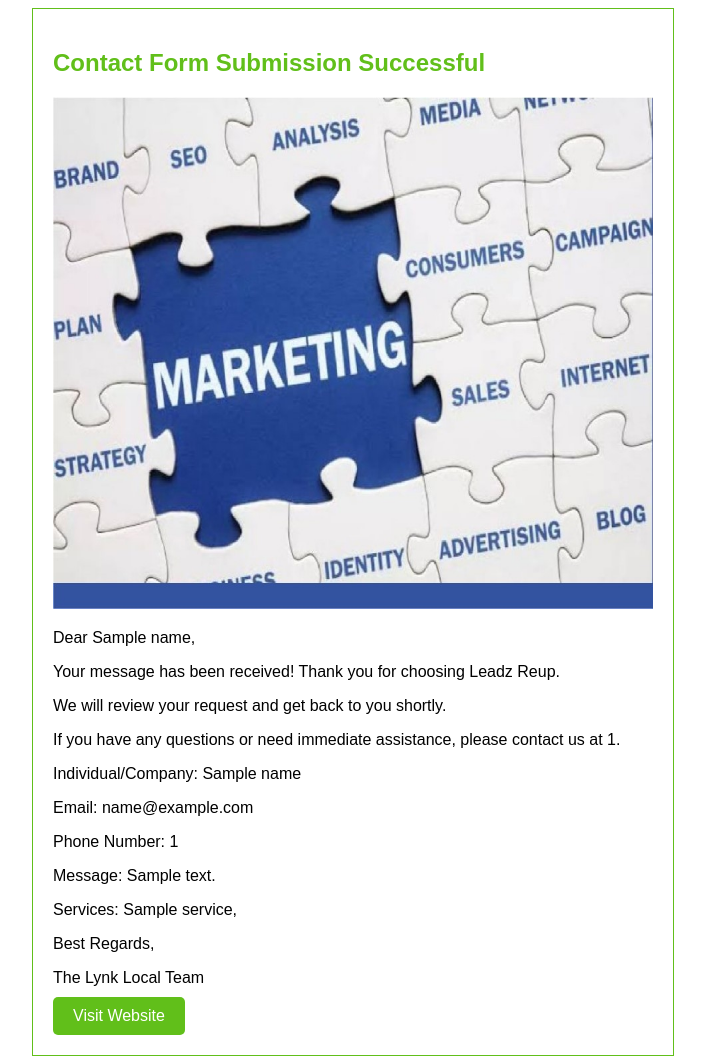
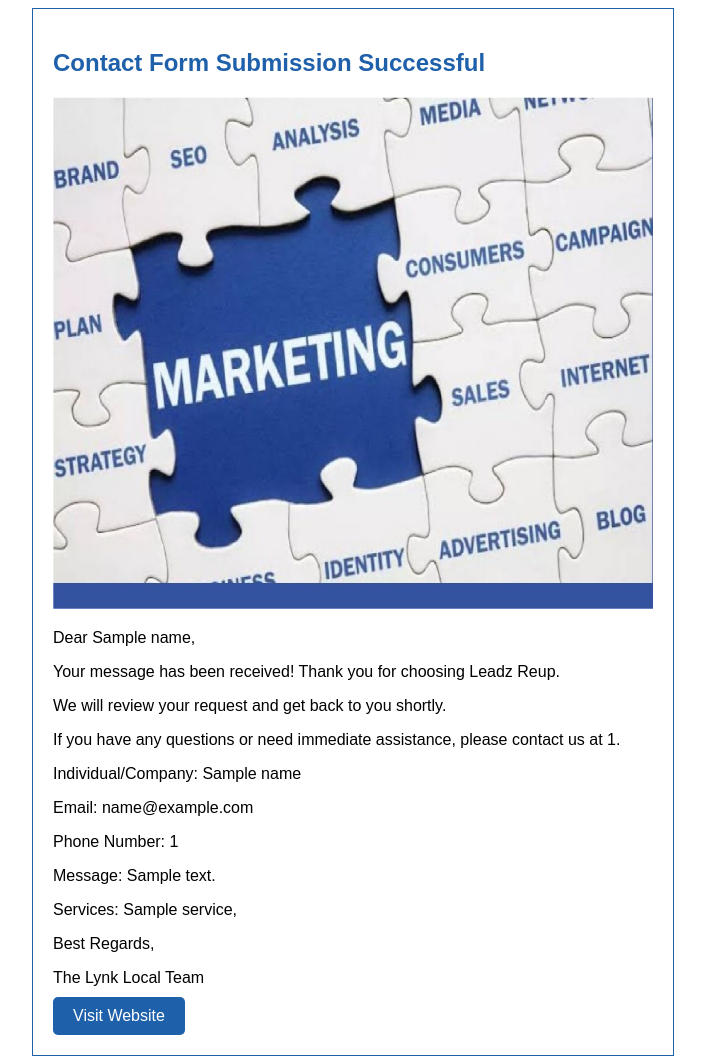
Before and after one commit to IslamKolade/Leadz_Reup, a Django app: template core/templates/email_template.html in a window 1280 px wide. Shown: the whole page, without its empty margins (287-992 px from the left). Run offline with Django 4.2, Linux system fonts and the light colour scheme; the template is opened without the code that fills it: most values are stand-ins (such as "Sample title", 1, 10 or a date in 2020).

Commit message:
Changed Email Template Color

```diff
--- a/core/templates/email_template.html
+++ b/core/templates/email_template.html
@@ -10,17 +10,17 @@
       max-width: 600px;
       margin: 0 auto;
       padding: 20px;
-      border: 1px solid #61bf1a;
+      border: 1px solid #1E60AA;
     }
     h2 {
-      color: #61bf1a;
+      color: #1E60AA;
     }
     p {
       margin-bottom: 10px;
     }
     .cta-button {
       display: inline-block;
-      background-color: #61bf1a;
+      background-color: #1E60AA;
       color: #ffffff;
       padding: 10px 20px;
       text-decoration: none;
```
